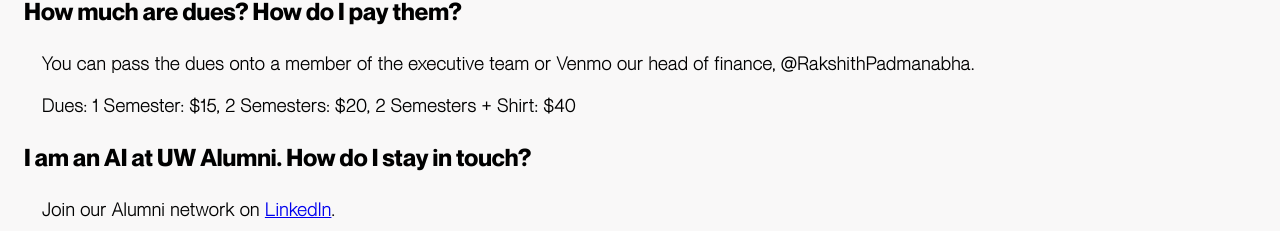
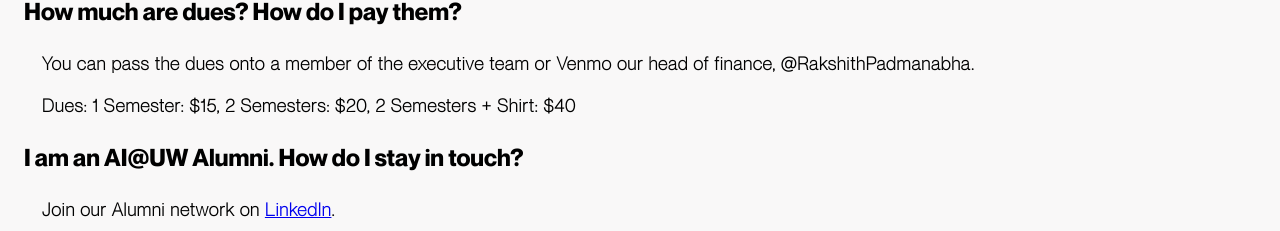
Before and after one commit to aiclubuwmadison/aiclubuwmadison.github.io, a React (Create React App) app: page /involvement in a window 1280 px wide. Shown: the part 2468-2699 px from the top of the page. Built offline with nearby package versions, Linux system fonts and the light colour scheme.

Commit message:
Changed all references to org name to AI@UW

```diff
--- a/public/index.html
+++ b/public/index.html
@@ -26,7 +26,7 @@
       work correctly both with client-side routing and a non-root public URL.
       Learn how to configure a non-root public URL by running `npm run build`.
     -->
-    <title>AI @ UW</title>
+    <title>AI@UW</title>
   </head>
   <body>
     <noscript>You need to enable JavaScript to run this app.</noscript>
--- a/src/components/About.js
+++ b/src/components/About.js
@@ -41,7 +41,7 @@ const About = () => {
             </Header>
             <Subheader> Who We Are</Subheader>
             <BodyText>
-                AI @ UW is a student organization at the University of Wisconsin-Madison. We aim to build a community of students from all backgrounds united by a shared interest in AI. Starting as just 7 undergrads in 2017, we have since expanded our reach to over 500 undergrads, graduate students, and faculty. We pride ourselves on our interdisciplinary approach to learning and building -- people of all backgrounds and academics interests have a place in our organization.            </BodyText>
+                AI@UW is a student organization at the University of Wisconsin-Madison. We aim to build a community of students from all backgrounds united by a shared interest in AI. Starting as just 7 undergrads in 2017, we have since expanded our reach to over 500 undergrads, graduate students, and faculty. We pride ourselves on our interdisciplinary approach to learning and building -- people of all backgrounds and academics interests have a place in our organization.            </BodyText>
             <Subheader> What We Do</Subheader>
             <BodyText>
                 AI@UW offers regular public events which are the perfect opportunity to learn more about AI or meet others with a shared interest in AI. For members who want to gain experience using machine learning tools or simply want to add to their project portfolios, we always have a number of exciting project groups which you can join. Past project groups have built tools to identify skin tumors using computer vision, predict the movement of the stock market using reinforcement learning, generate novel music using recurrent neural networks, and more! If you don’t have much programming experience or are unfamiliar with machine learning but want to learn more, several study groups meet regularly to discuss topics related to AI or work through MOOC’s together. Past study groups have worked through Andrew Ng’s Machine Learning course, discussed the relationship between neuroscience and AI, and read Sutton’s reinforcement learning textbook.
--- a/src/components/Contact.js
+++ b/src/components/Contact.js
@@ -15,7 +15,7 @@ const Contact = () => {
                 &bull; Join our <a className="link-text" target="_blank" href="https://wisconsinai.slack.com">Slack workspace</a> to communicate with other students, engage with study groups, and coordinate with project group members!
             </Subheader>
             <Subheader>
-                &bull; <a className="link-text" target="_blank" href="http://eepurl.com/dMyKlQ">Sign up</a> for our email newsletter to stay up-to-date on all AI @ UW events!
+                &bull; <a className="link-text" target="_blank" href="http://eepurl.com/dMyKlQ">Sign up</a> for our email newsletter to stay up-to-date on all AI@UW events!
             </Subheader>
             <Subheader>
                 &bull; <a className="link-text" target="_blank" href="mailto:aiclubuwmadison@gmail.com">Shoot us an email</a> if you have any questions or if you'd like to reach out to our leadership!
--- a/src/components/FAQ.js
+++ b/src/components/FAQ.js
@@ -27,7 +27,7 @@ const FAQ = () => {
             <Subheader>How much are dues? How do I pay them?</Subheader>
             <BodyText>You can pass the dues onto a member of the executive team or Venmo our head of finance, @RakshithPadmanabha.<br/><br/> Dues: 1 Semester: $15, 2 Semesters: $20, 2 Semesters + Shirt: $40</BodyText>
 
-            <Subheader>I am an AI at UW Alumni. How do I stay in touch?</Subheader>
+            <Subheader>I am an AI@UW Alumni. How do I stay in touch?</Subheader>
             <BodyText>Join our Alumni network on <a href="https://www.linkedin.com/groups/13562652/">LinkedIn</a>.</BodyText>
             <Subheader>If I have a project idea, how can I find people to help me?</Subheader>
             <BodyText>The best way to get your project off the ground is to email us a week or two before the semester starts. This way, we can help you create a couple of slides to pitch your project at our kickoff meeting. If you want to start a project mid-semester, you can try to find support for your idea via describing it in our #group-ideas channel on Slack.</BodyText>
```
Also changed, not shown: 1 other file (tests, documents, lock files or other folders).
